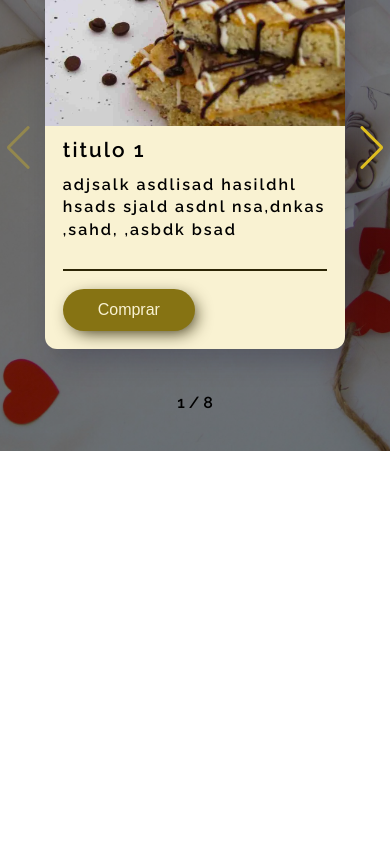
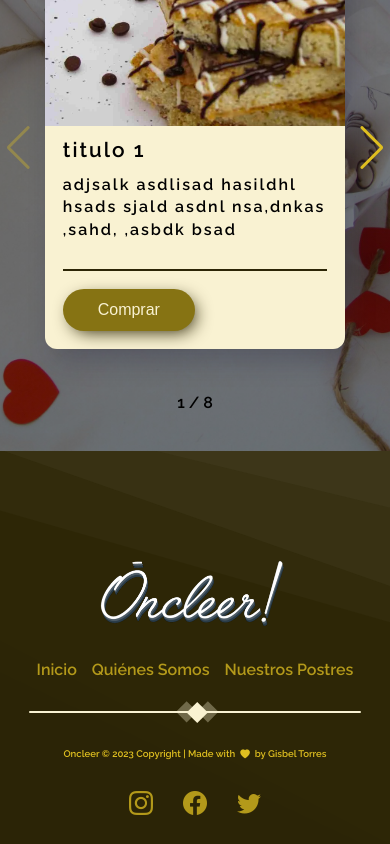
Before and after one commit to gisbelt/artisan-bakery-oncleer, a React (Vite) app: page /cakes in a window 390 px wide. Shown: the part 990-1834 px from the top of the page. Before the commit the page ends 1441 px from the top, so only its background shows below. Built offline with nearby package versions, Linux system fonts and the light colour scheme.

Commit message:
adding footer component and responsives styles

```diff
--- a/src/Cakes/pages/CakesBannerPage.tsx
+++ b/src/Cakes/pages/CakesBannerPage.tsx
@@ -1,11 +1,12 @@
 import { BannerLogo } from '../../Home/components/BannerLogo'
 import { CakesParallaxCarousel } from '../components/CakesParallaxCarousel'
+import logo from '/assets/img/logo.png';
 
 export const CakesBannerPage = () => {
     return (
         <section className='cakes_parallax'>
 
-            <BannerLogo />
+            <BannerLogo logo={ logo } />
             <CakesParallaxCarousel />
 
         </section>
--- a/src/Cakes/pages/CakesPage.tsx
+++ b/src/Cakes/pages/CakesPage.tsx
@@ -4,6 +4,7 @@ import { CakesTabPage } from './CakesTabPage'
 import { CakesBannerPage } from './CakesBannerPage'
 import { CakesProvider } from './context/CakesProvider'
 import '../Cakes.css'
+import { Footer } from '../../ui/components/Footer'
 
 export const CakesChildren = [
     {
@@ -19,6 +20,7 @@ export const CakesPage = () => {
             <Navbar items={ menuItems } />
             <CakesBannerPage />
             <CakesTabPage />
+            <Footer />
         </CakesProvider>
     )
 }
--- a/src/Home/Home.css
+++ b/src/Home/Home.css
@@ -344,6 +344,9 @@
 .contact_body_text h2 {
     color: var(--color1);
     text-align: center;
+}
+.contact_body_text .line {
+    width: 70%;
 }
 .contact_form {
     width: 100%;
--- a/src/Home/components/BannerLogo.tsx
+++ b/src/Home/components/BannerLogo.tsx
@@ -1,9 +1,14 @@
-import logo from '/assets/img/logo.png';
+import { FC } from 'react';
+import { Link } from 'react-router-dom';
 
-export const BannerLogo = () => {
+interface Props {
+    logo: string;
+}
+
+export const BannerLogo: FC<Props> = ({ logo }) => {
     return (
-        <div className='banner_logo'>
-            <img src={logo} alt="" className='logo'/>
-        </div>
+        <Link to="/" className='banner_logo'>
+            <img src={ logo } alt="" className='logo'/>
+        </Link>
     )
 }
--- a/src/Home/hooks/useForm.ts
+++ b/src/Home/hooks/useForm.ts
@@ -22,10 +22,7 @@ export const useForm = (initialForm: FormFields = {}): UseForm => {
 
     const onInputChange = (event: React.ChangeEvent<HTMLInputElement | HTMLTextAreaElement>): void => {
         const { name, value } = event.target;
-        setFormState({
-            ...formState,
-            [name]: value,
-        });
+        setFormState({ ...formState, [name]: value });
         formErrors[name] && setFormErrors((prevErrors) => ({ ...prevErrors, [name]: '' })); // Clears error message
     };
 
@@ -34,9 +31,7 @@ export const useForm = (initialForm: FormFields = {}): UseForm => {
         (value.trim() === '') && setFormErrors((prevErrors) => ({ ...prevErrors, [name]: `Please enter ${name}` })); // Add error message
     };
 
-    const onResetForm = (): void => {
-        setFormState(initialForm);
-    };
+    const onResetForm = (): void => setFormState(initialForm);
 
     return {
         formState,
--- a/src/Home/pages/BannerPage.tsx
+++ b/src/Home/pages/BannerPage.tsx
@@ -2,12 +2,13 @@ import { ImageList } from '../../ui/components/ImageList'
 import { Line } from '../../ui/components/Line'
 import { shapesImageList } from '../../ui/data/imageList'
 import { BannerLogo } from '../components/BannerLogo'
+import logo from '/assets/img/logo.png';
 
 export const BannerPage = () => {
 
     return (
         <section className='banner'>
-            <BannerLogo />
+            <BannerLogo logo={ logo } />
 
             <div className='banner_body'>
                 <div>
--- a/src/Home/pages/HomePage.tsx
+++ b/src/Home/pages/HomePage.tsx
@@ -8,6 +8,7 @@ import '../Home.css'
 import { ReactNode } from 'react'
 import { ContactPage } from './ContactPage'
 import { CounterPage } from './CounterPage'
+import { Footer } from '../../ui/components/Footer'
 
 interface Routes {
     path: string;
@@ -53,6 +54,7 @@ export const HomePage = () => {
             <GridLayoutPage />
             <CounterPage />
             <ContactPage />
+            <Footer />
             {/* <Outlet /> */}
         </>
     )
--- a/src/ui/Navbar.css
+++ b/src/ui/Navbar.css
@@ -94,6 +94,95 @@
 
 /* ************************* */
 
+.footer {
+    display: flex;
+    align-items: center;
+    justify-content: center;
+    flex-direction: column;
+    gap: 50px;
+    color: var(--color4);
+    background-image: url("/assets/img/background_footer.svg");
+    /* background-attachment: fixed; */
+    background-position: center center;
+    background-size: cover;
+    background-repeat: no-repeat;
+    height: 100%;
+    min-height: 100%;
+    padding-top: 1.8rem;
+}
+.footer_body {
+    display: flex;
+    flex-direction: column;
+    align-items: center;
+    justify-content: center;
+    gap: 30px;
+    width: 100%;
+    max-width: 1200px;
+    margin: 0 auto;
+    padding: 1.8rem;
+}
+.footer_body .line {
+    background-color: var(--color9);
+    width: 100%;
+}
+.footer_body .line .box {
+    background-color: var(--color9);
+}
+.footer_body .line .box::after,
+.footer_body .line .box::before {
+    background-color: rgb(249, 242, 210, .33);
+}
+.footer_nav ul {
+    display: flex;
+    flex-direction: row;
+    flex-wrap: wrap;
+    justify-content: center;
+    gap: 30px;
+}
+.footer_nav ul li a {
+    font-weight: 800;
+    transition: all .2s ease-out 0s;
+}
+.footer_nav ul li a:hover {
+    color: var(--color5);
+    transform: scale(1.1);
+}
+.footer_copyright_area {
+    display: flex;
+    flex-direction: row;
+    align-items: center;
+    justify-content: space-between;
+    width: 100%;
+}
+.footer_copyright_area .copyright_area_text {
+    display: flex;
+    flex-direction: row;
+    flex-wrap: wrap;
+    width: 100%;
+}
+.footer_copyright_area .copyright_area_text p {
+    display: flex;
+    gap: 5px;
+    width: 100%;
+    color: var(--color5);
+    letter-spacing: 0px;
+}
+.footer_copyright_area .copyright_area_socials {
+    display: flex;
+    flex-direction: row;
+    gap: 30px;
+    font-size: 1.5rem;
+}
+.footer_copyright_area .copyright_area_socials a {
+    transition: all .2s ease-out 0s;
+}
+.footer_copyright_area .copyright_area_socials a:hover {
+    color: var(--color7);
+    transform: translateY(-5px);
+}
+
+/* ************************  */
+
 @media screen and (max-width: 864px){
     .header{
         display: flex;
@@ -163,4 +252,25 @@
     .nav > a:hover {
         transform: none;
     }
+
+    /* ************************* */
+    .footer_copyright_area .copyright_area_text p {
+        font-size: .8rem;
+    }
 }
+
+@media screen and (max-width: 600px) {
+    .footer_nav ul {
+        gap: 15px;
+    }
+    .footer_copyright_area {
+        flex-direction: column;
+        gap: 25px;
+    }
+    .footer_copyright_area .copyright_area_text p {
+        align-items: center;
+        justify-content: center;
+        text-align: center;
+        font-size: .6rem;
+    }
+}
--- /dev/null
+++ b/src/ui/components/Footer.tsx
@@ -0,0 +1,48 @@
+import { Link } from "react-router-dom"
+import { BannerLogo } from "../../Home/components/BannerLogo"
+import { Line } from "./Line"
+import logoInvert from '/assets/img/logo-invert.png';
+
+export const Footer = () => {
+    return (
+        <section className="footer">
+            <footer className="footer_body">
+                <div className="footer_logo">
+                    <BannerLogo logo={ logoInvert } />
+                </div>
+
+                <div className="footer_nav">
+                    <ul>
+                        <li> <Link to="/">Inicio</Link> </li>
+                        <li> <Link to="/aboutus">Quiénes Somos</Link> </li>
+                        <li> <Link to="/cakes">Nuestros Postres</Link> </li>
+                    </ul>
+                </div>
+
+                <Line />
+
+                <div className="footer_copyright_area">
+                    <div className="copyright_area_text">
+                        <p>
+                            Oncleer © 2023 Copyright |
+                            Made with
+                            <i className="bi bi-heart-fill"></i>
+                            by Gisbel Torres
+                        </p>
+                    </div>
+                    <div className="copyright_area_socials">
+                        <a href='' title='Instagram'>
+                            <i className="bi bi-instagram"></i>
+                        </a>
+                        <a href='' title='Facebook'>
+                            <i className="bi bi-facebook"></i>
+                        </a>
+                        <a href='' title='Twitter'>
+                            <i className="bi bi-twitter"></i>
+                        </a>
+                    </div>
+                </div>
+            </footer>
+        </section>
+    )
+}
--- a/src/ui/data/menuItems.ts
+++ b/src/ui/data/menuItems.ts
@@ -1,6 +1,6 @@
 export const menuItems = [
     { label: "Home", path: "/", icon: "bi bi-house-door-fill" },
-    { label: "Quienes Somos", path: "/about", icon: "bi bi-people-fill" },
+    { label: "Quiénes Somos", path: "/about", icon: "bi bi-people-fill" },
     { label: "Postres", path: "/cakes", icon: "bi bi-easel3-fill" },
     { label: "Contacto", path: "/contact", icon: "bi bi-telephone-fill" },
 ];
```
Also changed, not shown: public/assets/img/background_footer.svg (added), public/assets/img/logo-invert.png (added).
